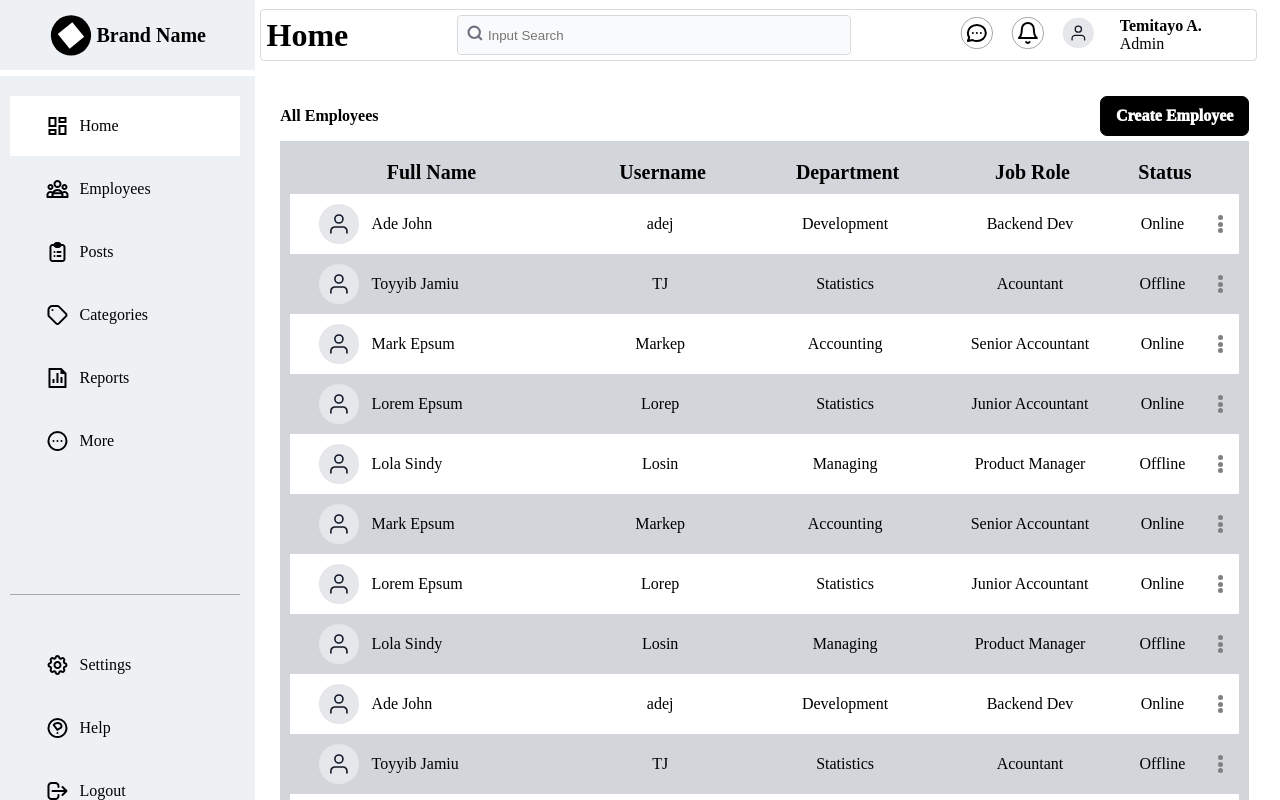
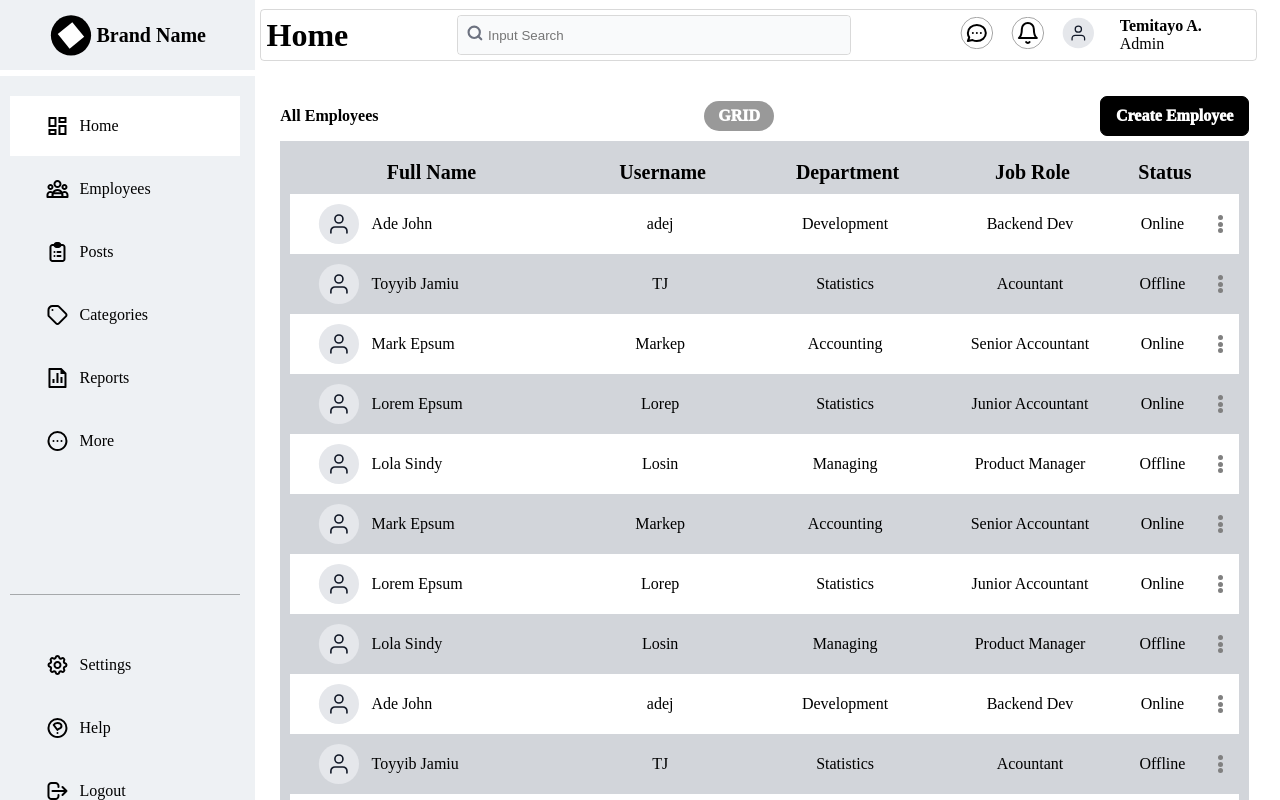
Before and after one commit to tbf-challenge/teamwork-fe, a React (Create React App) app: page /employees in a window 1280 px wide. Shown: the top 800 px of the page. Built offline with nearby package versions, Linux system fonts and the light colour scheme.

Commit message:
added toggle button

```diff
--- /dev/null
+++ b/src/components/buttons/toggleButton/ToggleBtn.jsx
@@ -0,0 +1,15 @@
+import React from "react";
+import ToggleBtnContainer from "./ToggleStyle";
+
+const ToggleBtn = () => {
+  return (
+    <ToggleBtnContainer>
+      <input type="checkbox" id="toggle" />
+      <label htmlFor="toggle">
+        <div id="labelDiv">GRID</div>
+      </label>
+    </ToggleBtnContainer>
+  );
+};
+
+export default ToggleBtn;
--- /dev/null
+++ b/src/components/buttons/toggleButton/ToggleStyle.js
@@ -0,0 +1,39 @@
+import styled from "styled-components";
+
+const ToggleBtnContainer = styled.div`
+  width: 70px;
+  height: 30px;
+  /* background-color: gray; */
+
+  input#toggle {
+    display: none;
+
+    :checked {
+      + label {
+        background-color: red;
+
+        #labelDiv {
+          background-color: rgba(0, 0, 0, 1);
+        }
+      }
+    }
+  }
+
+  label {
+    cursor: pointer;
+    color: white;
+
+    #labelDiv {
+      font-weight: 1000;
+      width: 100%;
+      height: 100%;
+      user-select: none;
+      background-color: rgba(0, 0, 0, 0.4);
+      border-radius: 30px;
+      display: flex;
+      justify-content: center;
+      align-items: center;
+    }
+  }
+`;
+export default ToggleBtnContainer;
--- a/src/pages/employees/AllEmployees.jsx
+++ b/src/pages/employees/AllEmployees.jsx
@@ -3,6 +3,7 @@ import { EmployeesContainer, AllEmployeesContainer } from "./employees.style";
 import Dots from "../../components/dots/Dots";
 import EmployeesData from "./data";
 import myimg from "../../Assets/Avatar.svg";
+import ToggleBtn from "../../components/buttons/toggleButton/ToggleBtn";
 
 const AllEmployees = () => {
   const HEADERS = ["Full Name", "Username", "Department", "Job Role", "Status"];
@@ -11,6 +12,7 @@ const AllEmployees = () => {
     <EmployeesContainer>
       <div className="top">
         <h4>All Employees</h4>
+        <ToggleBtn />
         <Link to="/employees/create" id="createBtn" type="button">
           Create Employee
         </Link>
--- a/src/pages/posts/CreateGIF.jsx
+++ b/src/pages/posts/CreateGIF.jsx
@@ -2,8 +2,8 @@ import PropTypes from "prop-types";
 import { useNavigate } from "react-router-dom";
 
 import React from "react";
-import LargeButton from "../../components/button/LargeButton";
-import MediumButton from "../../components/button/MediumButton";
+import LargeButton from "../../components/buttons/LargeButton";
+import MediumButton from "../../components/buttons/MediumButton";
 import Back from "../../Assets/Back.svg";
 import image1 from "../../Assets/image1.svg";
 import GIF from "../../Assets/GIF.svg";
--- a/src/pages/posts/CreatePosts.jsx
+++ b/src/pages/posts/CreatePosts.jsx
@@ -4,8 +4,8 @@ import { useNavigate } from "react-router-dom";
 import { useQuill } from "react-quilljs";
 import "quill/dist/quill.snow.css";
 import React, { useEffect, useState } from "react";
-import LargeButton from "../../components/button/LargeButton";
-import MediumButton from "../../components/button/MediumButton";
+import LargeButton from "../../components/buttons/LargeButton";
+import MediumButton from "../../components/buttons/MediumButton";
 import Back from "../../Assets/Back.svg";
 import AddPhoto from "../../Assets/add_photo_alternate.svg";
 import image1 from "../../Assets/image1.svg";
```
Also changed, not shown: src/components/buttons/ButtonStyle.js (renamed from src/components/button/ButtonStyle.js), src/components/buttons/LargeButton.jsx (renamed from src/components/button/LargeButton.jsx), src/components/buttons/MediumButton.jsx (renamed from src/components/button/MediumButton.jsx), src/components/buttons/SmallButton.jsx (renamed from src/components/button/SmallButton.jsx).
